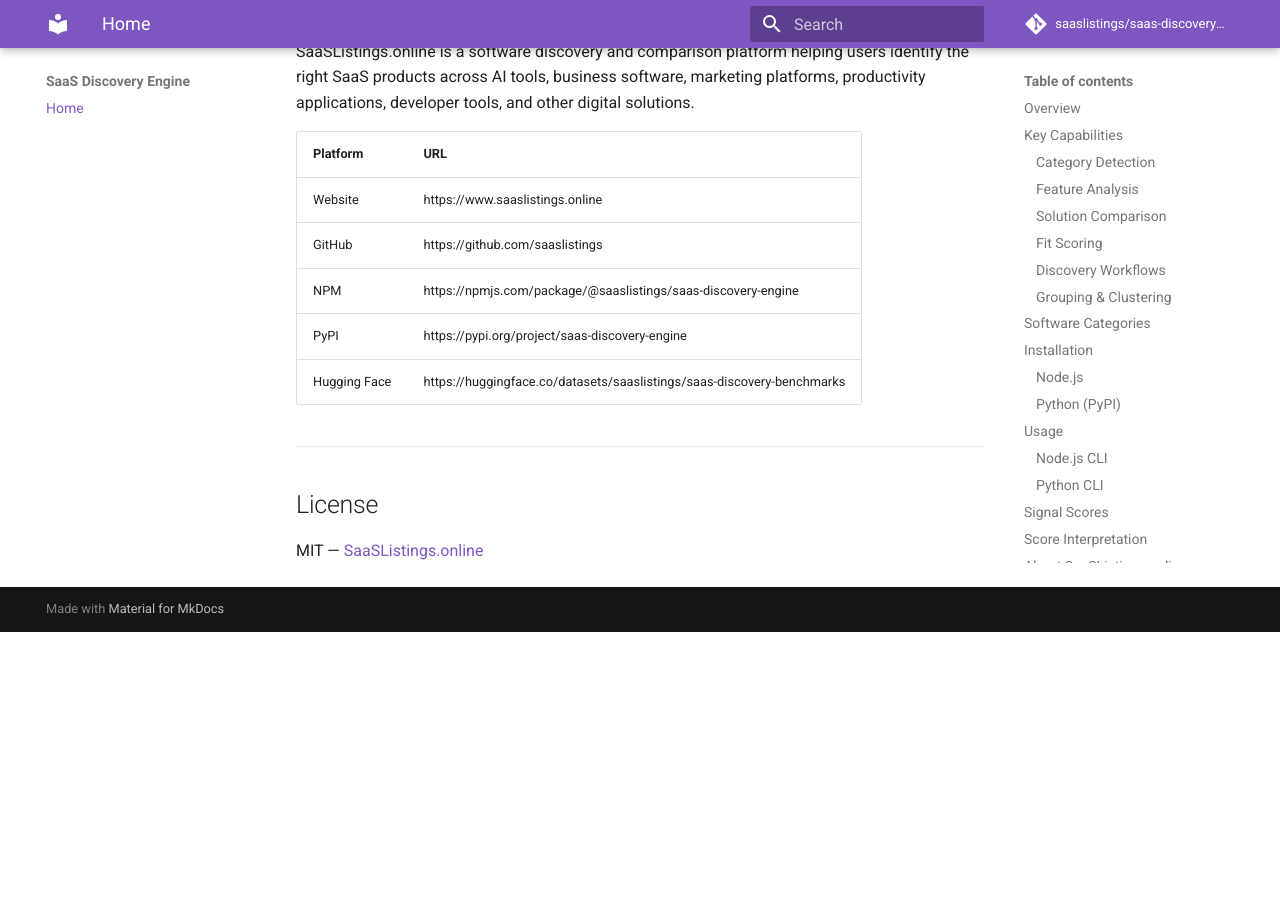
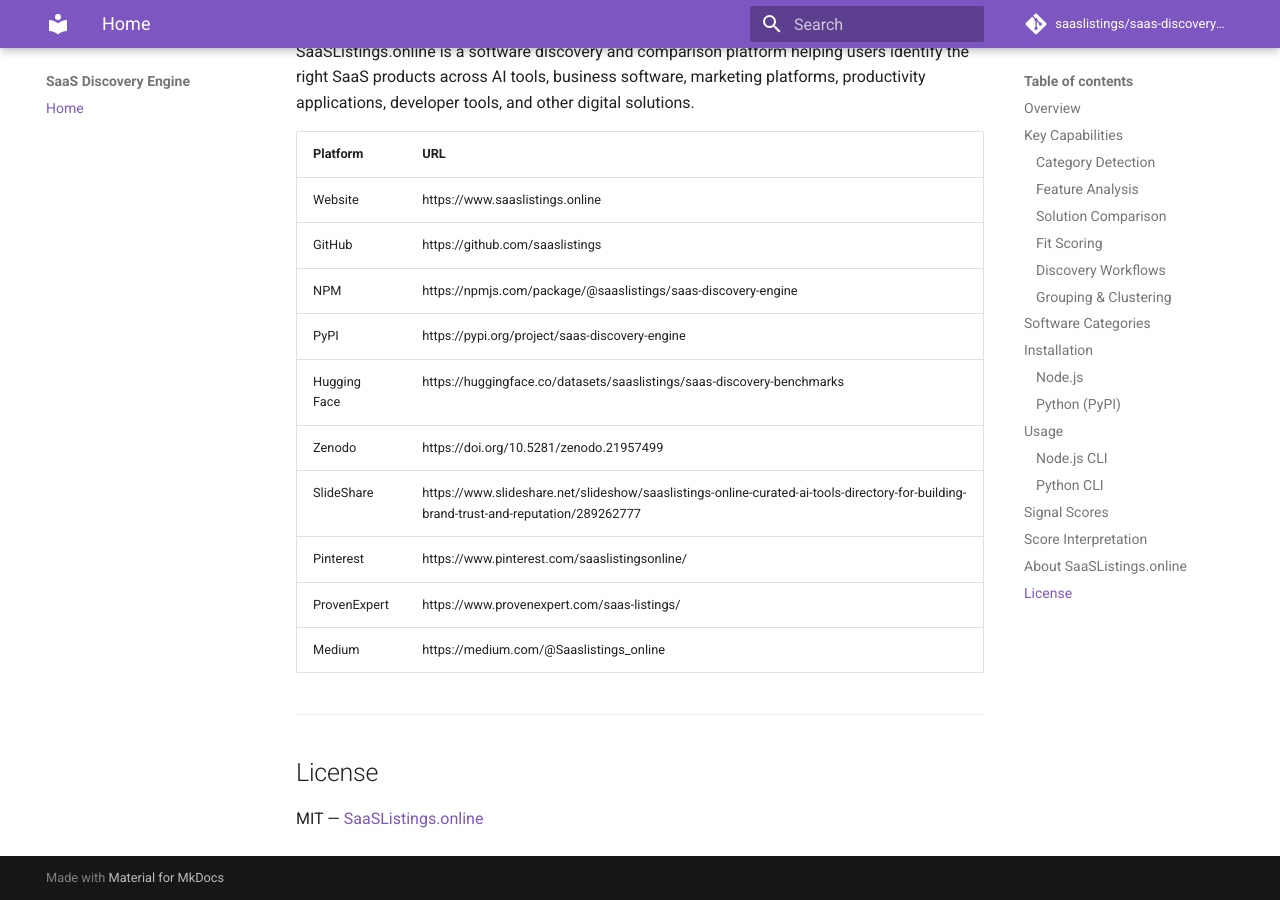
Before and after one commit to saaslistings/saas-discovery-engine, an MkDocs documentation site: the page built from docs/index.md, in a window 1280 px wide and 900 px high, scrolled down 3375 px. Built offline with MkDocs 1.6.1 and Material for MkDocs 9.7.7, drawn with Linux system fonts in a browser that asks for light colours; comment, search, counter and statistics services are not loaded; before the commit the page ends 4007 px from its top, so only the background shows below that.

Commit message:
Add resource links to documentation
Added additional resource links for Zenodo, SlideShare, Pinterest, ProvenExpert, and Medium.

```diff
--- a/docs/index.md
+++ b/docs/index.md
@@ -115,6 +115,11 @@
 | NPM | https://npmjs.com/package/@saaslistings/saas-discovery-engine |
 | PyPI | https://pypi.org/project/saas-discovery-engine |
 | Hugging Face | https://huggingface.co/datasets/saaslistings/saas-discovery-benchmarks |
+| Zenodo | https://doi.org/10.5281/zenodo.21957499 |
+| SlideShare | https://www.slideshare.net/slideshow/saaslistings-online-curated-ai-tools-directory-for-building-brand-trust-and-reputation/289262777 |
+| Pinterest | https://www.pinterest.com/saaslistingsonline/ |
+| ProvenExpert | https://www.provenexpert.com/saas-listings/ |
+| Medium | https://medium.com/@Saaslistings_online |
 
 ---
 
```
